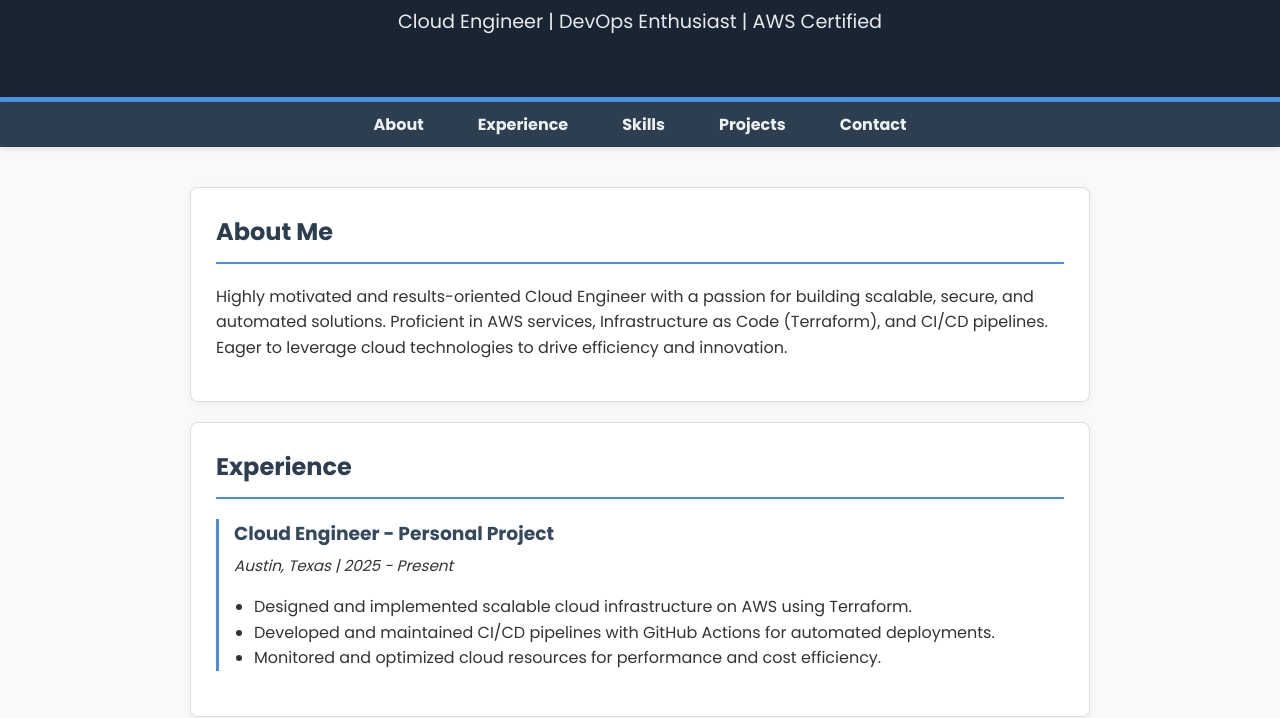
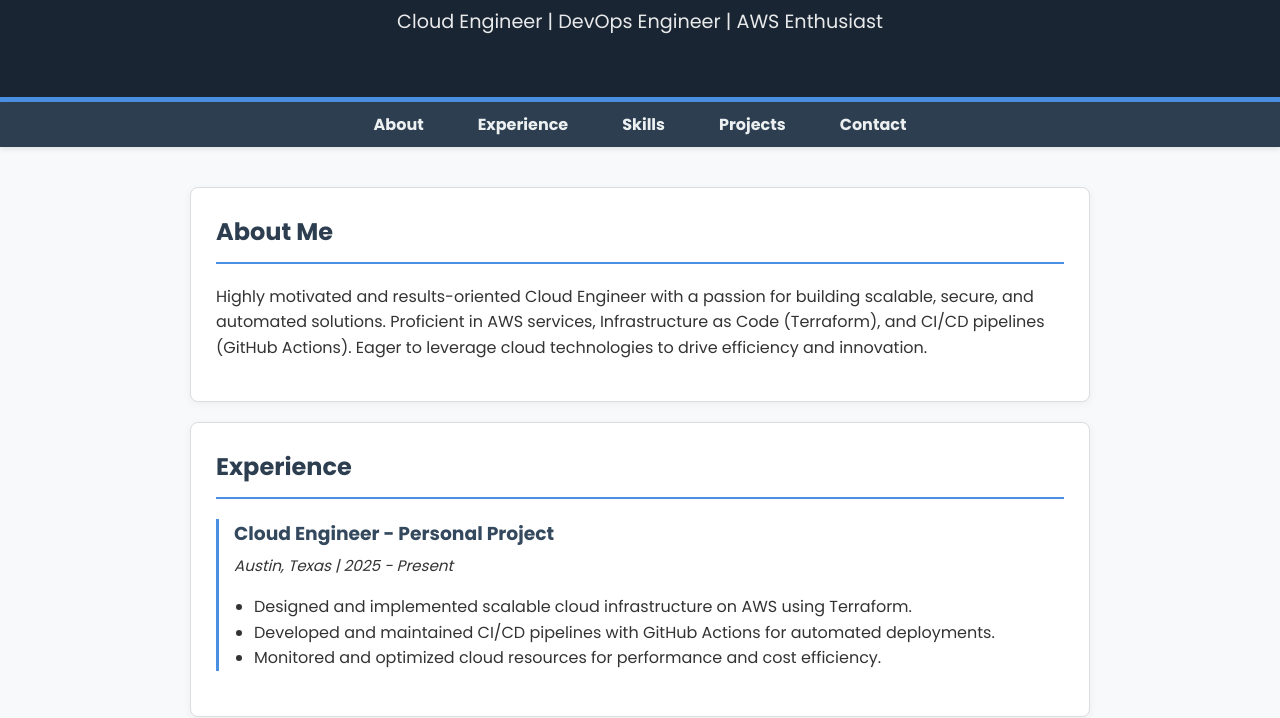
Before and after one commit to element665/Cloud_Project, a plain HTML site: page frontend/index.html in a window 1280 px wide. Shown: the part 115-833 px from the top of the page. Drawn offline with Linux system fonts and the light colour scheme; no server answers.

Commit message:
Update README.md

```diff
--- a/frontend/index.html
+++ b/frontend/index.html
@@ -12,7 +12,7 @@
 <body>
     <header>
         <h1>Peter Rimkus</h1>
-        <p>Cloud Engineer | DevOps Enthusiast | AWS Certified</p>
+        <p>Cloud Engineer | DevOps Engineer | AWS Enthusiast</p>
     </header>
 
     <nav>
@@ -29,7 +29,7 @@
         <section id="about" class="card">
             <h2>About Me</h2>
             <p>
-                Highly motivated and results-oriented Cloud Engineer with a passion for building scalable, secure, and automated solutions. Proficient in AWS services, Infrastructure as Code (Terraform), and CI/CD pipelines. Eager to leverage cloud technologies to drive efficiency and innovation.
+                Highly motivated and results-oriented Cloud Engineer with a passion for building scalable, secure, and automated solutions. Proficient in AWS services, Infrastructure as Code (Terraform), and CI/CD pipelines (GitHub Actions). Eager to leverage cloud technologies to drive efficiency and innovation.
             </p>
         </section>
 
```
Also changed, not shown: 1 other file.
